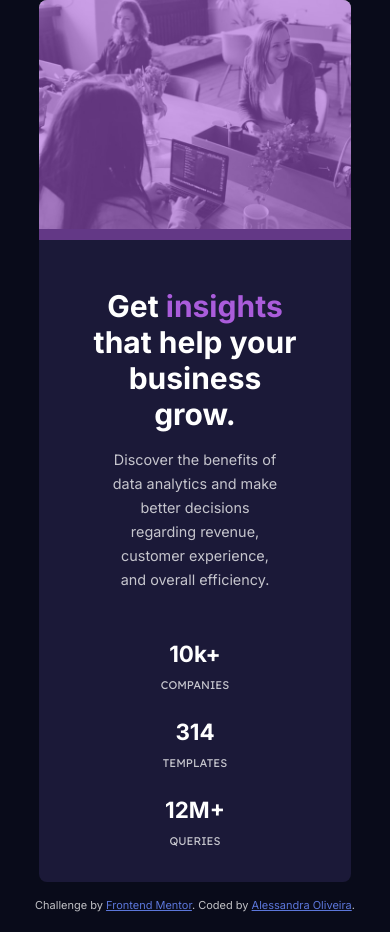
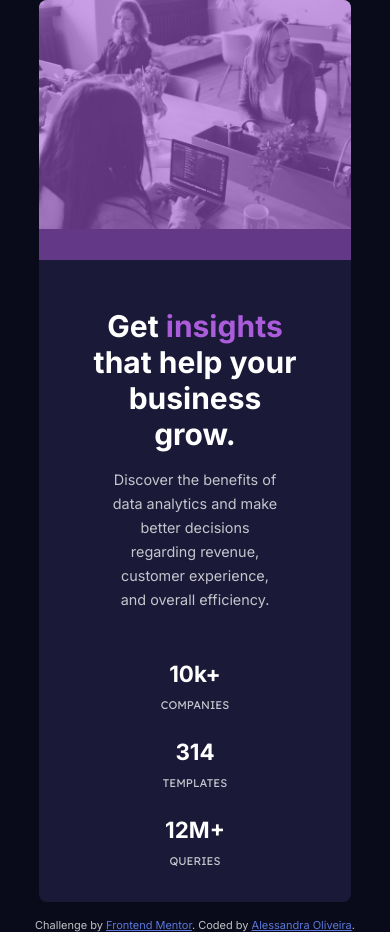
Before and after one commit to itsale-o/stats-preview-card, a plain HTML site: page index.html in a window 390 px wide. Drawn offline with Linux system fonts and the light colour scheme.

Commit message:
Add files via upload

```diff
--- a/style.css
+++ b/style.css
@@ -143,7 +143,7 @@ body{
         background-repeat: no-repeat;
         border-radius: 8px 8px 0 0;
         width: 80%;
-        height: 240px;
+        height: 260px;
         position: relative;
     }
 
```
